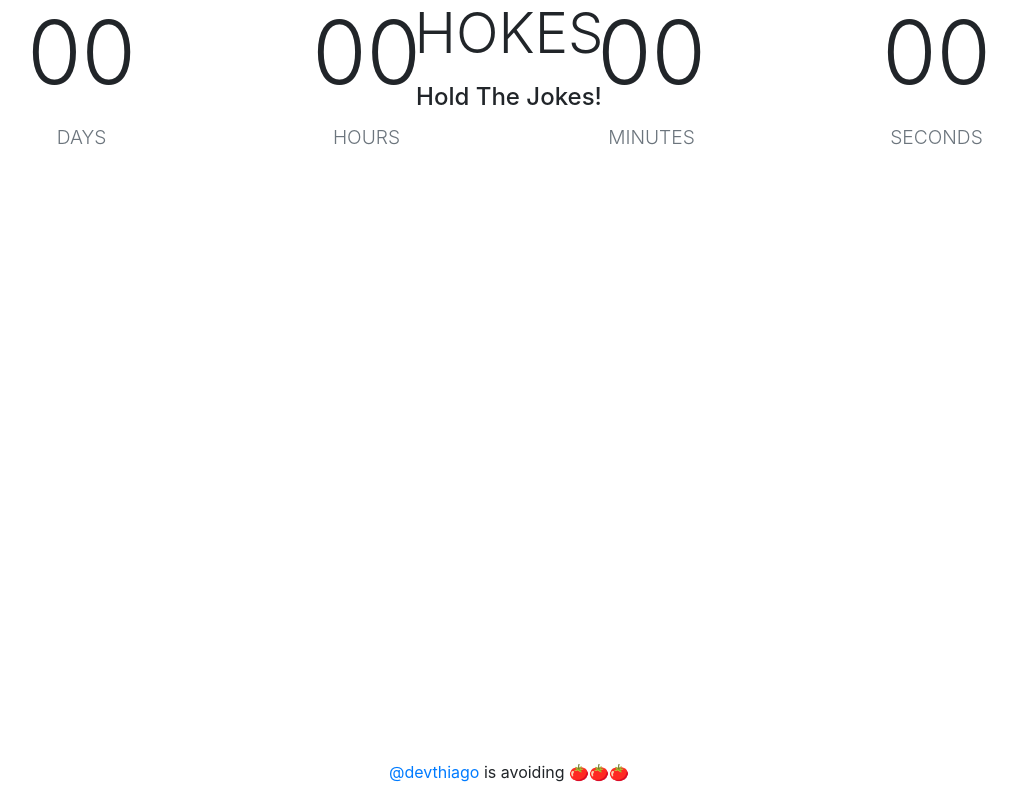
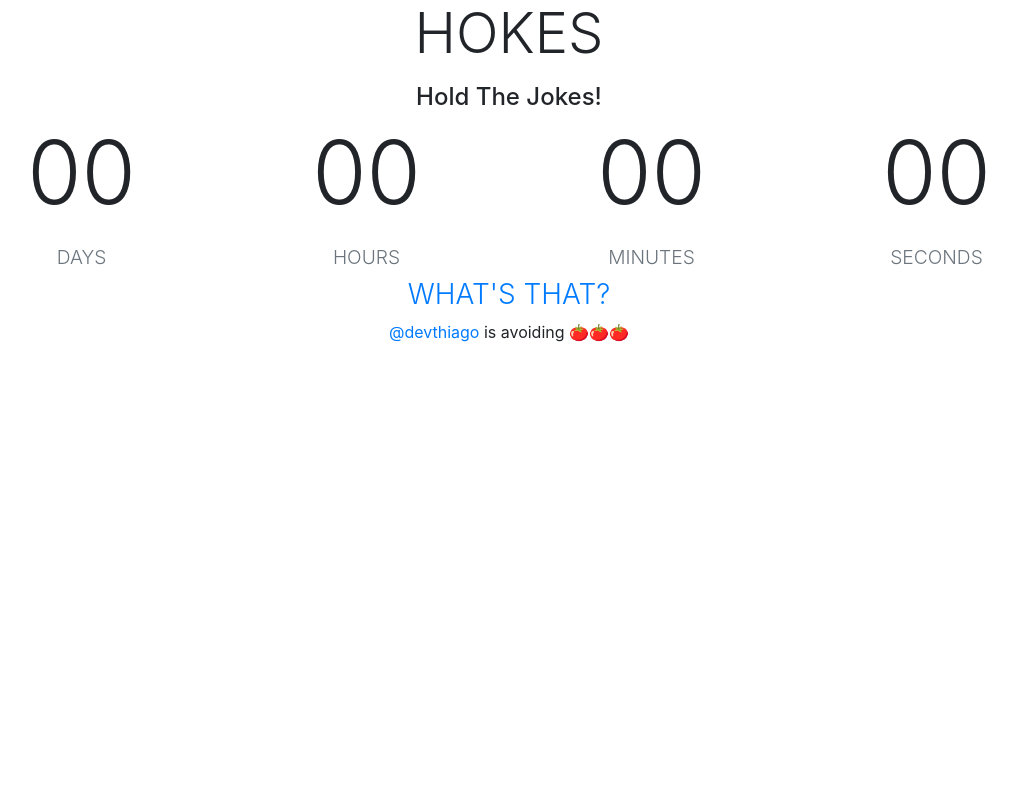
Before and after one commit to devthiago/hold-the-jokes, a website: page dist/index.html in a window 1280 px wide. Shown: the whole page, without its empty margins (131-1148 px from the left). Drawn offline with nearby package versions, Linux system fonts and the light colour scheme.

Commit message:
Add new dist

```diff
--- a/dist/index.html
+++ b/dist/index.html
@@ -8,18 +8,15 @@
     <meta name="description" content="I have to stop telling jokes for a while then I created this repo to ask my friends to help me keep this goal. The main idea is to create a counter that shows how long I could hold my jokes.">
     <link href="https://fonts.googleapis.com/css?family=Archivo:400,700" rel="stylesheet">
     <link rel="stylesheet" href="https://stackpath.bootstrapcdn.com/bootstrap/4.1.3/css/bootstrap.min.css" integrity="sha384-MCw98/SFnGE8fJT3GXwEOngsV7Zt27NXFoaoApmYm81iuXoPkFOJwJ8ERdknLPMO" crossorigin="anonymous">
-  <link href="app.b0cec406.css" rel="stylesheet"></head>
-  <body>
-    <div class="container">
-      <div class="fixed-top header">
-        <p class="display-4 text-center">
-          HOKES
-        </p>
-        <p class="h4 text-center">
-          Hold The Jokes!
-        </p>
+  <link href="app.bad1503b.css" rel="stylesheet"></head>
+  <body class="d-flex flex-column justify-content-between">
+    <header class="header">
+      <div class="container">
+        <p class="display-4 text-center">HOKES</p>
+        <p class="h4 text-center">Hold The Jokes!</p>
       </div>
-
+    </header>
+    <main role="main" class="container">
       <div class="row counter">
         <div class="col">
           <p id="days" class="display-2 text-center">00</p>
@@ -46,13 +43,21 @@
           </p>
         </div>
       </div>
-
-      <div class="fixed-bottom">
+      <div class="row">
+        <div class="col">
+          <p class="h3 text-center text-uppercase about">
+            <a href="https://github.com/devthiago/hold-the-jokes" title="Hold The Jokes Github" target="_blank" class="font-weight-light">What's that?</a>
+          </p>
+        </div>
+      </div>
+    </main>
+    <footer class="footer">
+      <div class="container">
         <p class="text-center">
           <a href="https://twitter.com/devthiago" target="_blank">@devthiago</a> is avoiding 🍅🍅🍅
         </p>
       </div>
-    </div>
-  <script>!function(e){function r(r){for(var n,f,i=r[0],l=r[1],a=r[2],c=0,s=[];c<i.length;c++)f=i[c],o[f]&&s.push(o[f][0]),o[f]=0;for(n in l)Object.prototype.hasOwnProperty.call(l,n)&&(e[n]=l[n]);for(p&&p(r);s.length;)s.shift()();return u.push.apply(u,a||[]),t()}function t(){for(var e,r=0;r<u.length;r++){for(var t=u[r],n=!0,i=1;i<t.length;i++){var l=t[i];0!==o[l]&&(n=!1)}n&&(u.splice(r--,1),e=f(f.s=t[0]))}return e}var n={},o={2:0},u=[];function f(r){if(n[r])return n[r].exports;var t=n[r]={i:r,l:!1,exports:{}};return e[r].call(t.exports,t,t.exports,f),t.l=!0,t.exports}f.m=e,f.c=n,f.d=function(e,r,t){f.o(e,r)||Object.defineProperty(e,r,{enumerable:!0,get:t})},f.r=function(e){"undefined"!=typeof Symbol&&Symbol.toStringTag&&Object.defineProperty(e,Symbol.toStringTag,{value:"Module"}),Object.defineProperty(e,"__esModule",{value:!0})},f.t=function(e,r){if(1&r&&(e=f(e)),8&r)return e;if(4&r&&"object"==typeof e&&e&&e.__esModule)return e;var t=Object.create(null);if(f.r(t),Object.defineProperty(t,"default",{enumerable:!0,value:e}),2&r&&"string"!=typeof e)for(var n in e)f.d(t,n,function(r){return e[r]}.bind(null,n));return t},f.n=function(e){var r=e&&e.__esModule?function(){return e.default}:function(){return e};return f.d(r,"a",r),r},f.o=function(e,r){return Object.prototype.hasOwnProperty.call(e,r)},f.p="/";var i=window.webpackJsonp=window.webpackJsonp||[],l=i.push.bind(i);i.push=r,i=i.slice();for(var a=0;a<i.length;a++)r(i[a]);var p=l;t()}([]);</script>
-  <script type="text/javascript" src="vendor.5b043fdb.js"></script><script type="text/javascript" src="app.16b56269.js"></script></body>
+    </footer>
+  <script>!function(e){function r(r){for(var n,f,i=r[0],l=r[1],a=r[2],c=0,s=[];c<i.length;c++)f=i[c],o[f]&&s.push(o[f][0]),o[f]=0;for(n in l)Object.prototype.hasOwnProperty.call(l,n)&&(e[n]=l[n]);for(p&&p(r);s.length;)s.shift()();return u.push.apply(u,a||[]),t()}function t(){for(var e,r=0;r<u.length;r++){for(var t=u[r],n=!0,i=1;i<t.length;i++){var l=t[i];0!==o[l]&&(n=!1)}n&&(u.splice(r--,1),e=f(f.s=t[0]))}return e}var n={},o={2:0},u=[];function f(r){if(n[r])return n[r].exports;var t=n[r]={i:r,l:!1,exports:{}};return e[r].call(t.exports,t,t.exports,f),t.l=!0,t.exports}f.m=e,f.c=n,f.d=function(e,r,t){f.o(e,r)||Object.defineProperty(e,r,{enumerable:!0,get:t})},f.r=function(e){"undefined"!=typeof Symbol&&Symbol.toStringTag&&Object.defineProperty(e,Symbol.toStringTag,{value:"Module"}),Object.defineProperty(e,"__esModule",{value:!0})},f.t=function(e,r){if(1&r&&(e=f(e)),8&r)return e;if(4&r&&"object"==typeof e&&e&&e.__esModule)return e;var t=Object.create(null);if(f.r(t),Object.defineProperty(t,"default",{enumerable:!0,value:e}),2&r&&"string"!=typeof e)for(var n in e)f.d(t,n,function(r){return e[r]}.bind(null,n));return t},f.n=function(e){var r=e&&e.__esModule?function(){return e.default}:function(){return e};return f.d(r,"a",r),r},f.o=function(e,r){return Object.prototype.hasOwnProperty.call(e,r)},f.p="";var i=window.webpackJsonp=window.webpackJsonp||[],l=i.push.bind(i);i.push=r,i=i.slice();for(var a=0;a<i.length;a++)r(i[a]);var p=l;t()}([]);</script>
+  <script type="text/javascript" src="vendor.5b043fdb.js"></script><script type="text/javascript" src="app.aeeaf239.js"></script></body>
 </html>
```
Also changed, not shown: 12 other files.
